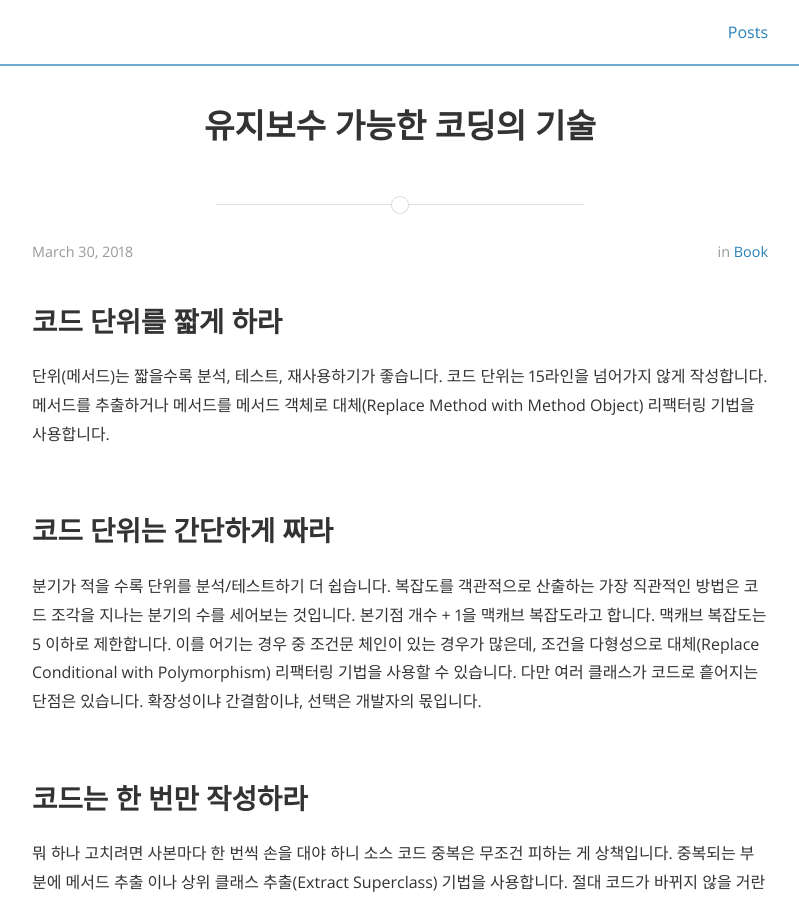
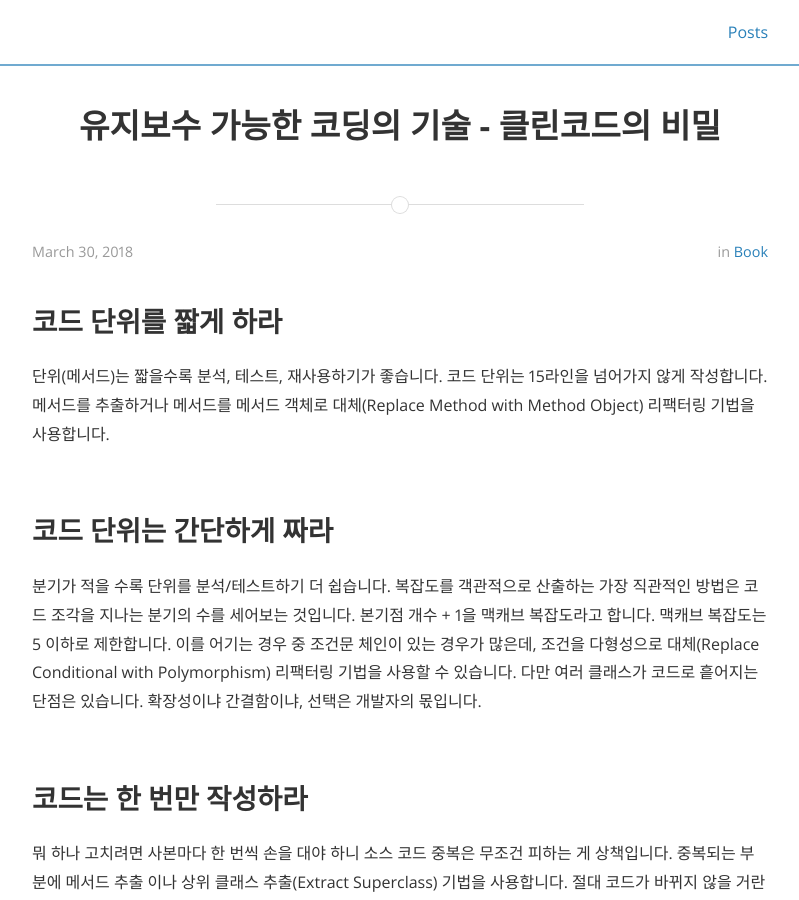
Before and after one commit to underlinee/github.io, a Jekyll site: the page built from _posts/2018-03-31-98546964.markdown, in a window 1280 px wide and 900 px high. Shown: the whole window, without its empty margins (240-1039 px from the left). Built offline with Jekyll 4.4.1, drawn with Linux system fonts in a browser that asks for light colours; nearby versions of some CDN libraries; comment, search, counter and statistics services are not loaded.

Commit message:
book review

```diff
--- a/_posts/2018-03-31-98546964.markdown
+++ b/_posts/2018-03-31-98546964.markdown
@@ -1,6 +1,6 @@
 ---
 layout: post
-title:  "유지보수 가능한 코딩의 기술"
+title:  "유지보수 가능한 코딩의 기술 - 클린코드의 비밀"
 date:   2018-03-30 18:43:59
 categories: Book
 tags:	클린코드 유지보수 리팩토링 테스트
```
